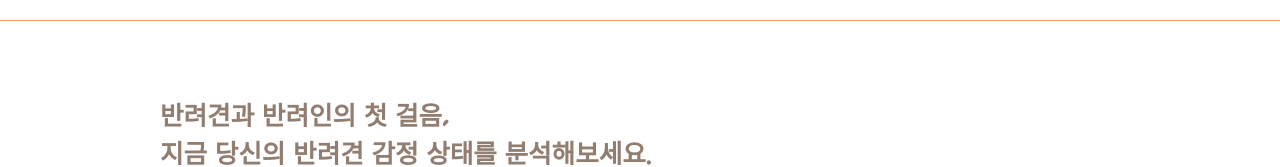
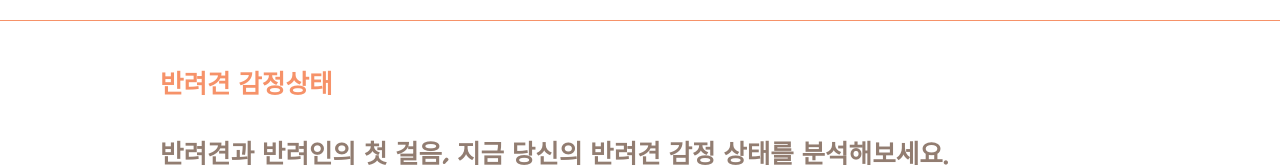
Before and after one commit to CreamDeLaCream/creme-client, a React (Create React App) app: page /main in a window 1280 px wide. Shown: the part 145-312 px from the top of the page. Built offline with nearby package versions, Linux system fonts and the light colour scheme; no server answers; a web font is replaced by a local one.

Commit message:
[#69] edit: mainpage Title 추가

```diff
--- a/src/pages/Main/MainPage.js
+++ b/src/pages/Main/MainPage.js
@@ -81,6 +81,9 @@ const MainPage = (props) => {
       <Container>
         <Header />
         <Navbar />
+        <Text type="mainTitle" color="var(--main)" padding-top="30px">
+          반려견 감정상태
+        </Text>
         {!is_login ? null : (
           <>
             <Grid margin="2rem auto">
@@ -94,8 +97,8 @@ const MainPage = (props) => {
 
         <Grid margin="2rem auto">
           <Text type="mainTitle" color="var(--blackcream)">
-            반려견과 반려인의 첫 걸음,
-            <br /> 지금 당신의 반려견 감정 상태를 분석해보세요.
+            반려견과 반려인의 첫 걸음, 지금 당신의 반려견 감정 상태를
+            분석해보세요.
           </Text>
         </Grid>
 
```
